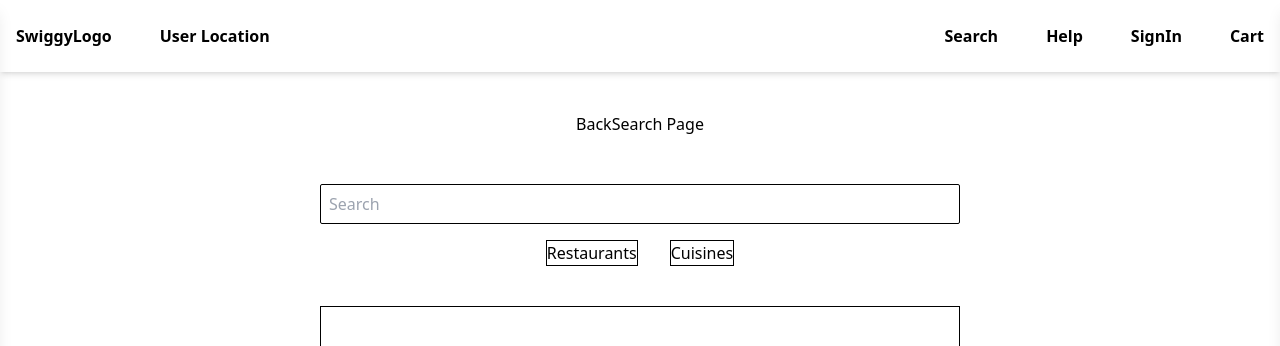
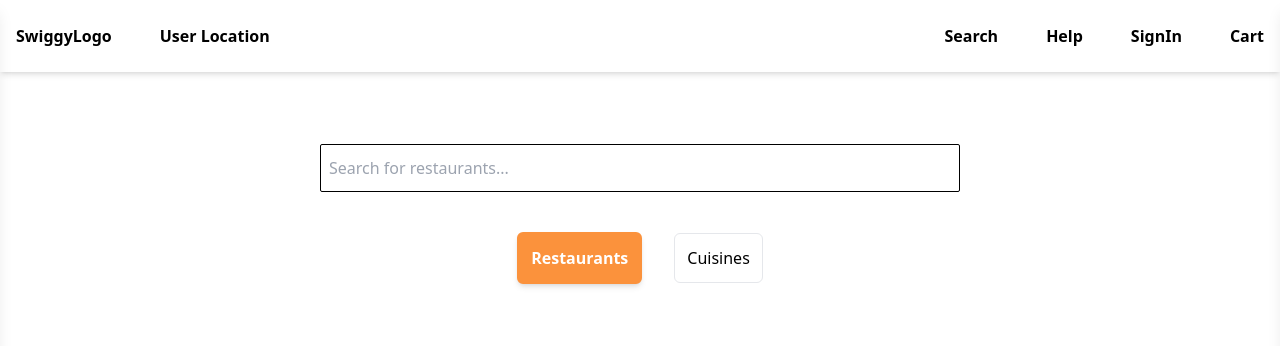
Before and after one commit to C-M-7/mostlySwiggy, a React (Create React App) app in the folder frontend/: page /search in a window 1280 px wide. Shown: the top 346 px of the page. Built offline with nearby package versions, Linux system fonts and the light colour scheme.

Commit message:
beautified search page

```diff
--- a/frontend/src/Components/searchPage/Search.jsx
+++ b/frontend/src/Components/searchPage/Search.jsx
@@ -1,77 +1,104 @@
-import React, { useState } from 'react'
-import Navbar from '../mainPage/Navbar'
-import { useSelector } from 'react-redux';
-import { Link } from 'react-router-dom';
+import React, { useState } from "react";
+import Navbar from "../mainPage/Navbar";
+import { useSelector } from "react-redux";
+import { Link } from "react-router-dom";
 
 function Search() {
-  const [routes, setRoutes] = useState('res');
-  const [searchTerm , setSearchTerm] = useState('');
+  const [routes, setRoutes] = useState("res");
+  const [searchTerm, setSearchTerm] = useState("");
   const [searchResults, setSearchResults] = useState([]);
   const resData = useSelector((state) => state.RestaurantsData);
   const cusData = useSelector((state) => state.RestaurantsCuisines);
 
-  const cusRoutes = () => setRoutes('cus');
-  const resRoutes = () => setRoutes('res');
+  const cusRoutes = () => {
+    setSearchTerm("");
+    setSearchResults("");
+    setRoutes("cus");
+  }
+  const resRoutes = () => {
+    setSearchTerm("");
+    setSearchResults("");
+    setRoutes("res");
+  }
 
-  const handleChange = (event) =>{
+  const handleChange = (event) => {
     const term = event.target.value;
     setSearchTerm(term);
-    if(term.trim() === '') setSearchResults([]);
-    else{
-      setTimeout(()=>{
-        const res = resData.filter((r)=>r.name.toLowerCase().startsWith(term.toLowerCase())).map(r => [r.name, r.id]);
-        const cui = cusData.filter((c)=> c.toLowerCase().startsWith(term.toLowerCase()));
+    if (term.trim() === "") setSearchResults([]);
+    else {
+      setTimeout(() => {
+        const res = resData
+          .filter((r) => r.name.toLowerCase().startsWith(term.toLowerCase()))
+          .map((r) => [r.name, r.id, r.avgRatingString, r.cloudinaryImageId]);
+        const cui = cusData.filter((c) =>
+          c.toLowerCase().startsWith(term.toLowerCase())
+        );
         let result;
-        if(routes === 'res') result = res;
+        if (routes === "res") result = res;
         else result = cui;
         console.log(result);
         setSearchResults(result);
       }, 1000);
     }
-  }
+  };
 
   return (
     <>
-        <Navbar/>
-        <div className='flex flex-col items-center'>
-        <div className='flex mt-28'>
-          <div>Back</div>
-          <div>Search Page</div>
+      <Navbar />
+      <div className="flex flex-col items-center h-screen">
+        <div className="w-[50%] mt-36">
+          <input
+            className="border border-black pl-2 w-[100%] h-12 rounded-sm"
+            type="text"
+            placeholder={routes === 'res' ? 'Search for restaurants...' : 'Search for cuisines...'}
+            onChange={handleChange}
+            value={searchTerm}
+          />
         </div>
-          <div className='mt-12 w-[50%]'>
-          <input className='border border-black pl-2 w-[100%] h-10 rounded-sm' type='text' placeholder='Search' onChange={handleChange} value={searchTerm}/>
+        <div className="mt-6">
+          <button className={`m-4 border p-3 rounded-md ${routes === 'res' ? 'bg-orange-400 transition text-white font-bold border-2 border-orange-400 shadow-md' : ''}`} onClick={resRoutes}>
+            Restaurants
+          </button>
+          <button className={`m-4 border p-3 rounded-md ${routes === 'cus' ? 'bg-orange-400 transition text-white font-bold border-2 border-orange-400 shadow-md' : ''}`} onClick={cusRoutes}>
+            Cuisines
+          </button>
         </div>
-        <div>
-          <button className='m-4 border border-black ' onClick={resRoutes}>Restaurants</button>
-          <button className='m-4 border border-black' onClick={cusRoutes}>Cuisines</button>
-        </div>
-        <div className='w-[50%] h-44 mt-6 border border-black flex flex-col overflow-y-auto scroll-smooth'>
+        <div className="w-[50%] h-auto mt-6  flex flex-col overflow-y-auto scroll-smooth scrollbar-hidden">
           <ul>
-            {
-              routes === 'res' ?
-              (
-                searchResults &&
-                searchResults.map((item)=>(
+            {routes === "res"
+              ? searchResults &&
+                searchResults.map((item) => (
                   <Link to={`/restaurant/${item[1]}`}>
-                    <li className='border border-black m-2 hover:scale-95' key={item[1]}>{item[0]}</li>
+                    <li
+                      className="border-2 flex justify-between rounded-md m-2 hover:bg-orange-400 hover:text-white transition shadow-md p-2"
+                      key={item[1]}
+                    >
+                      <div className="flex flex-col">
+                        <div className="text-2xl font-bold">{item[0]}</div>
+                        <div className="text-gray-400">{item[2]}</div>
+                      </div>
+                      <div>
+                        <img alt='resImage' className="w-20 h-20" src={`https://media-assets.swiggy.com/swiggy/image/upload/fl_lossy,f_auto,q_auto,w_660/${item[3]}`}/>
+                      </div>
+                    </li>
                   </Link>
                 ))
-              )
-              :
-              (
-                searchResults &&
-                searchResults.map((item, index)=>(
+              : searchResults &&
+                searchResults.map((item, index) => (
                   <Link to={`/fooditem/${item}`}>
-                    <li className='border border-black m-2 hover:scale-95' key={index}>{item}</li>
+                    <li
+                      className="border-2 m-2 rounded-md hover:bg-orange-400 hover:text-white transition shadow-md p-2"
+                      key={index}
+                    >
+                      {item}
+                    </li>
                   </Link>
-                ))
-              )
-            }
+                ))}
           </ul>
         </div>
-        </div>
+      </div>
     </>
-  )
+  );
 }
 
-export default Search
+export default Search;
--- a/frontend/src/index.css
+++ b/frontend/src/index.css
@@ -1,3 +1,6 @@
 @tailwind base;
 @tailwind components;
 @tailwind utilities;
+.scrollbar-hidden::-webkit-scrollbar {
+    display: none;
+  }
```
